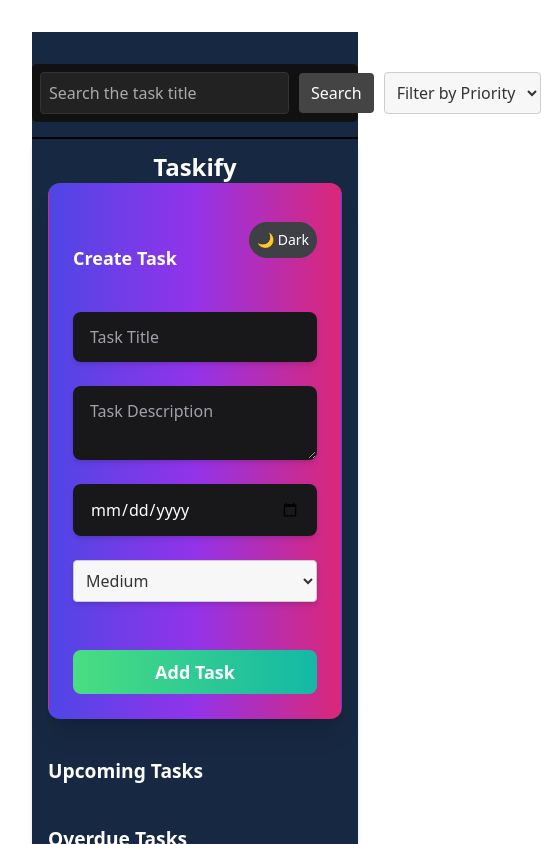
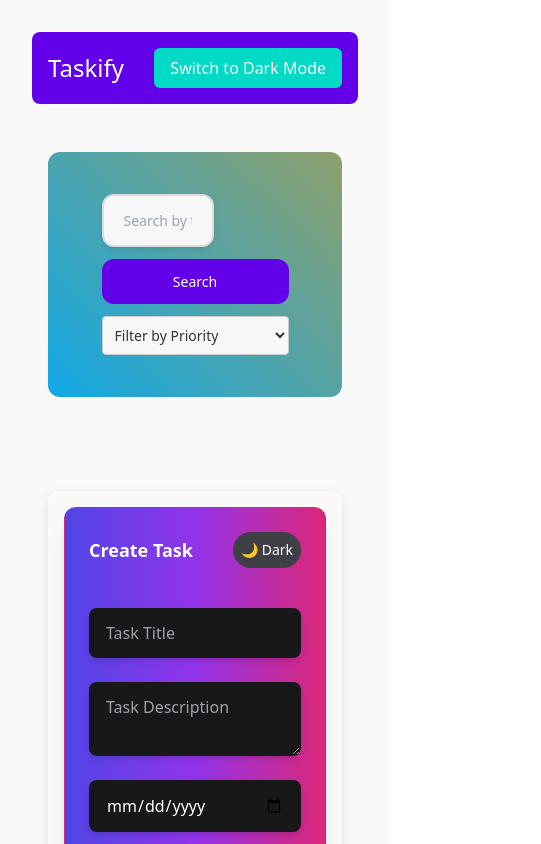
Before and after one commit to anupamxy/taskydocs, a React (Vite) app: page / in a window 390 px wide. Shown: the top 844 px of the page, 541 px wide, since content can reach past the window. Built offline with nearby package versions, Linux system fonts and the light colour scheme.

Commit message:
Added all component to app.jsx

```diff
--- a/src/App.css
+++ b/src/App.css
@@ -1,226 +1,147 @@
-/* #root {
-  max-width: 1280px;
-  margin: 0 auto;
-  padding: 2rem;
-  text-align: center;
+/* Root */
+:root {
+  --bg-light: #f9f9f9;
+  --bg-dark: #121212;
+  --text-light: #333;
+  --text-dark: #e0e0e0;
+  --primary: #6200ea;
+  --secondary: #03dac5;
 }
 
-.logo {
-  height: 6em;
-  padding: 1.5em;
-  will-change: filter;
-  transition: filter 300ms;
-}
-.logo:hover {
-  filter: drop-shadow(0 0 2em #646cffaa);
-}
-.logo.react:hover {
-  filter: drop-shadow(0 0 2em #61dafbaa);
+/* Base Styles */
+.app-container {
+  min-height: 100vh;
+  display: flex;
+  flex-direction: column;
+  align-items: center;
+  padding: 2rem;
+  transition: background-color 0.3s ease;
 }
 
-@keyframes logo-spin {
-  from {
-    transform: rotate(0deg);
-  }
-  to {
-    transform: rotate(360deg);
-  }
+.light {
+  background-color: var(--bg-light);
+  color: var(--text-light);
 }
 
-@media (prefers-reduced-motion: no-preference) {
-  a:nth-of-type(2) .logo {
-    animation: logo-spin infinite 20s linear;
-  }
+.dark {
+  background-color: var(--bg-dark);
+  color: var(--text-dark);
 }
 
-.card {
-  padding: 2em;
+/* Header */
+.header {
+  width: 100%;
+  max-width: 800px;
+  display: flex;
+  justify-content: space-between;
+  align-items: center;
+  padding: 1rem;
+  background: var(--primary);
+  color: white;
+  border-radius: 8px;
+  margin-bottom: 2rem;
 }
 
-.read-the-docs {
-  color: #888;
-} */
-
-
-/* Base styles */
-#root {
-  max-width: 1280px;
-  margin: 0 auto;
-  padding: 2rem;
-  text-align: center;
+.header h1 {
+  font-size: 2rem;
 }
 
-.logo {
-  height: 6em;
-  padding: 1.5em;
-  will-change: filter;
-  transition: filter 300ms;
+.theme-toggle {
+  padding: 0.5rem 1rem;
+  border: none;
+  background: var(--secondary);
+  color: #fff;
+  border-radius: 6px;
+  cursor: pointer;
+  transition: background 0.3s;
 }
 
-.logo:hover {
-  filter: drop-shadow(0 0 2em #646cffaa);
+.theme-toggle:hover {
+  background: #018786;
 }
 
-.logo.react:hover {
-  filter: drop-shadow(0 0 2em #61dafbaa);
+/* Main Content */
+.main-content {
+  width: 100%;
+  max-width: 1200px;
+  display: flex;
+  flex-direction: column;
+  align-items: center;
+  gap: 2rem;
 }
 
-/* App.css */
+/* Task Container */
+.task-container {
+  width: 100%;
+  max-width: 800px;
+  background-color: rgba(255, 255, 255, 0.05);
+  padding: 2rem;
+  border-radius: 10px;
+  box-shadow: 0 4px 12px rgba(0, 0, 0, 0.1);
+}
+
+/* Task Sections */
+section {
+  margin-top: 1rem;
+}
+
+section h2 {
+  font-size: 1.25rem;
+  font-weight: bold;
+  color: var(--primary);
+}
+
+/* Task Lists */
+.task-list {
+  display: flex;
+  flex-direction: column;
+  gap: 1rem;
+}
+
+/* Todo Item */
+.todo-item {
+  padding: 1rem;
+  border-radius: 8px;
+  background-color: var(--primary);
+  color: #fff;
+  display: flex;
+  justify-content: space-between;
+  align-items: center;
+  transition: background-color 0.3s;
+}
+
+.todo-item.completed {
+  background-color: #34a853;
+}
+
+.todo-item:hover {
+  background-color: #3700b3;
+}
+
+/* Search Bar */
 .search-bar {
   width: 100%;
-  margin-bottom: 1rem;
-  padding: 0.5rem;
+  max-width: 800px;
+  padding: 0.75rem;
   border-radius: 8px;
-  background-color: #f0f0f0;
+  background-color: var(--bg-light);
   border: 1px solid #ccc;
 }
 
-.filters select {
-  margin-right: 1rem;
+.search-bar input {
+  width: calc(100% - 80px);
   padding: 0.5rem;
-  border-radius: 8px;
-  background-color: #f0f0f0;
-  border: 1px solid #ccc;
+  border: none;
+  border-radius: 6px;
 }
 
+/* Responsive Styles */
+@media (max-width: 768px) {
+  .main-content, .task-container {
+    padding: 1rem;
+  }
 
-
-@keyframes logo-spin {
-  from {
-    transform: rotate(0deg);
-  }
-  to {
-    transform: rotate(360deg);
+  .header h1 {
+    font-size: 1.5rem;
   }
 }
-
-@media (prefers-reduced-motion: no-preference) {
-  a:nth-of-type(2) .logo {
-    animation: logo-spin infinite 20s linear;
-  }
-}
-
-/* Updated Todo item section styles */
-.card {
-  padding: 2em;
-}
-
-.read-the-docs {
-  color: #888;
-}
-
-/* Specific styles for the different states */
-.upcoming {
-  background-color: rgba(255, 255, 0, 0.1); /* very light yellow */
-  border: 1px solid rgba(255, 255, 0, 0.3);
-}
-
-.overdue {
-  background-color: rgba(255, 0, 0, 0.1); /* very light red */
-  border: 1px solid rgba(255, 0, 0, 0.3);
-}
-
-.completed {
-  background-color: rgba(0, 255, 0, 0.1); /* very light green */
-  border: 1px solid rgba(0, 255, 0, 0.3);
-}
-
-/* Apply padding and margin to reduce size */
-.todo-item {
-  padding: 1.5em;
-  margin: 0.5em;
-  border-radius: 0.75em;
-  box-shadow: 0px 0px 10px rgba(0, 0, 0, 0.1);
-  transition: all 0.3s ease;
-}
-
-.todo-item input,
-.todo-item textarea,
-.todo-item select {
-  width: 100%;
-  border-radius: 0.5em;
-  padding: 0.5em;
-}
-
-.todo-item input:read-only,
-.todo-item textarea:read-only {
-  background-color: transparent;
-}
-
-/* Position edit and delete buttons at best place */
-.todo-item button {
-  margin-top: 0.5em;
-  border-radius: 0.5em;
-  padding: 0.5em;
-  cursor: pointer;
-}
-
-.todo-item button:disabled {
-  opacity: 0.5;
-}
-
-.todo-item button:first-child {
-  background-color: #f0f0f0;
-  margin-right: 0.5em;
-}
-
-.todo-item button:last-child {
-  background-color: #ff4d4d;
-}
-
-.todo-item button:hover {
-  opacity: 0.8;
-}
-
-/* Text styles for clear visibility */
-.todo-item input,
-.todo-item textarea,
-.todo-item select {
-  font-size: 1rem;
-  font-weight: 400;
-}
-
-.todo-item.completed input,
-.todo-item.completed textarea {
-  text-decoration: line-through;
-}
-
-.todo-item input,
-.todo-item textarea {
-  font-size: 1.1rem;
-  padding: 0.8rem;
-}
-
-.todo-item.completed .todo-title,
-.todo-item.completed .todo-description {
-  text-decoration: line-through;
-}
-
-/* Section headers styles */
-h2 {
-  margin-top: 2em;
-  font-size: 1.5rem;
-  font-weight: bold;
-  text-align: left;
-}
-
-.space-y-4 {
-  margin-bottom: 1em;
-}
-
-/* Responsive Design */
-@media (max-width: 768px) {
-  .todo-item {
-    padding: 1rem;
-    margin: 0.5rem;
-  }
-
-  .todo-item button {
-    padding: 0.3em;
-    font-size: 0.8rem;
-  }
-
-  h2 {
-    font-size: 1.2rem;
-  }
-}
--- a/src/App.jsx
+++ b/src/App.jsx
@@ -1,13 +1,15 @@
-import { useEffect, useState } from "react";
-import "./App.css";
+import React, { useEffect, useState } from "react";
 import Search from "./components/search/Search";
 import TodoForm from "./components/TodoForm";
 import TodoItem from "./components/TodoItem";
-
 import { TodoProvider } from "./context";
+import "./App.css";
 
 function App() {
   const [todos, setTodos] = useState([]);
+  const [isDarkMode, setIsDarkMode] = useState(false);
+
+  const toggleTheme = () => setIsDarkMode(!isDarkMode);
 
   const addTodo = (todo) => {
     setTodos((prev) => [{ id: Date.now(), ...todo }, ...prev]);
@@ -34,11 +36,8 @@ function App() {
   };
 
   useEffect(() => {
-    const todos = JSON.parse(localStorage.getItem("todos"));
-
-    if (todos && todos.length > 0) {
-      setTodos(todos);
-    }
+    const savedTodos = JSON.parse(localStorage.getItem("todos"));
+    if (savedTodos) setTodos(savedTodos);
   }, []);
 
   useEffect(() => {
@@ -59,31 +58,45 @@ function App() {
     <TodoProvider
       value={{ todos, addTodo, updateTodo, deleteTodo, toggleComplete }}
     >
-      <div className="bg-[#172842] min-h-screen py-8">
-        <Search todos = {todos}/>
-        <div className="w-full max-w-2xl mx-auto shadow-md rounded-lg px-4 py-3 text-white">
-          <h1 className="text-2xl font-bold text-center">Taskify</h1>
+      <div className={`app-container ${isDarkMode ? 'dark' : 'light'}`}>
+        <header className="header">
+          <h1>Taskify</h1>
+          <button onClick={toggleTheme} className="theme-toggle">
+            {isDarkMode ? "Switch to Light Mode" : "Switch to Dark Mode"}
+          </button>
+        </header>
+
+        <div className="main-content">
+          <Search todos={todos} />
+          <div className="task-container">
             <TodoForm />
 
+            <section>
               <h2>Upcoming Tasks</h2>
-          <div className="space-y-4">
+              <div className="task-list">
                 {getFilteredTodos("upcoming").map((todo) => (
                   <TodoItem key={todo.id} todo={todo} />
                 ))}
               </div>
+            </section>
 
+            <section>
               <h2>Overdue Tasks</h2>
-          <div className="space-y-4">
+              <div className="task-list">
                 {getFilteredTodos("overdue").map((todo) => (
                   <TodoItem key={todo.id} todo={todo} />
                 ))}
               </div>
+            </section>
 
+            <section>
               <h2>Completed Tasks</h2>
-          <div className="space-y-4">
+              <div className="task-list">
                 {getFilteredTodos("completed").map((todo) => (
                   <TodoItem key={todo.id} todo={todo} />
                 ))}
+              </div>
+            </section>
           </div>
         </div>
       </div>
--- a/src/components/search/Search.css
+++ b/src/components/search/Search.css
@@ -1,113 +1,150 @@
-/* Search.css */
+/* Search Form Styling */
+.search-form {
+  width: 100%;
+  max-width: 100%;
+  margin: 0 auto;
+  padding: 2rem;
+  transition: all 0.3s ease-in-out;
+  display: flex;
+  justify-content: center;
+  align-items: center;
+  background: linear-gradient(45deg, #6200ea, #03a9f4, #ff9800); /* Initial gradient */
+  background-size: 400% 400%; /* To make the gradient larger for animation */
+  animation: gradientAnimation 10s ease infinite; /* Animation for background */
+  border-radius: 12px;
+}
 
-.search-form {
-    display: flex;
-    align-items: center;
-    background-color: rgb(17, 17, 17);
-    padding: 8px;
-    border-radius: 5px;
+@keyframes gradientAnimation {
+  0% {
+    background-position: 0% 50%;
+  }
+  50% {
+    background-position: 100% 50%;
+  }
+  100% {
+    background-position: 0% 50%;
+  }
+}
+
+/* Container to hold search input, button, and priority select */
+.search-container {
+  display: flex;
+  flex-wrap: wrap;
+  gap: 20px;
+  justify-content: center;
+  width: 100%;
+  max-width: 800px;
+}
+
+/* Search input field */
+.search-input {
+  flex: 1;
+  padding: 14px 20px;
+  font-size: 18px;
+  border: 2px solid #ddd;
+  border-radius: 12px;
+  outline: none;
+  transition: border-color 0.3s ease, box-shadow 0.3s ease;
+  background-color: #f7f7f7;
+  box-shadow: 0 2px 4px rgba(0, 0, 0, 0.1);
+}
+
+.search-input:focus {
+  border-color: #6200ea;
+  box-shadow: 0 0 5px rgba(98, 0, 234, 0.4);
+}
+
+/* Search button */
+.search-button {
+  padding: 12px 24px;
+  font-size: 16px;
+  background-color: #6200ea;
+  color: white;
+  border: none;
+  border-radius: 12px;
+  cursor: pointer;
+  outline: none;
+  transition: background-color 0.3s ease, transform 0.2s ease;
+}
+
+.search-button:hover {
+  background-color: #3700b3;
+  transform: translateY(-2px);
+}
+
+.search-button:active {
+  transform: translateY(1px);
+}
+
+/* Priority filter select */
+.priority-select {
+  padding: 14px 20px;
+  font-size: 16px;
+  border: 2px solid #ddd;
+  border-radius: 12px;
+  background-color: #f7f7f7;
+  cursor: pointer;
+  outline: none;
+  transition: border-color 0.3s ease;
+}
+
+.priority-select:focus {
+  border-color: #6200ea;
+}
+
+/* Display search results */
+.search-results {
+  margin-top: 30px;
+  width: 100%;
+}
+
+.search-result-item {
+  padding: 15px;
+  background-color: #f4f4f4;
+  border-radius: 12px;
+  margin-bottom: 12px;
+  box-shadow: 0 2px 6px rgba(0, 0, 0, 0.1);
+  transition: background-color 0.3s ease, box-shadow 0.3s ease;
+}
+
+.search-result-item:hover {
+  background-color: #e3e3e3;
+  box-shadow: 0 4px 12px rgba(0, 0, 0, 0.1);
+}
+
+/* No Results */
+.no-results {
+  text-align: center;
+  font-size: 16px;
+  color: #999;
+}
+
+/* Media Queries for Mobile */
+@media (max-width: 640px) {
+  .search-container {
+    flex-direction: column;
+    gap: 12px;
+    padding: 10px;
+  }
+
+  .search-input,
+  .search-button,
+  .priority-select {
+    font-size: 14px;
+  }
+
+  .search-button {
     width: 100%;
-    max-width: 500px;
-    margin: auto;
+  }
+}
+
+/* Media Queries for Tablet and Small Desktop */
+@media (max-width: 1024px) {
+  .search-container {
+    max-width: 90%;
   }
 
   .search-input {
-    flex: 1;
-    padding: 10px;
-    background-color: rgb(9, 9, 9);
-    color: #fff;
-    border: none;
-    border-radius: 3px 0 0 3px;
-    font-size: 16px;
+    width: 60%;
   }
-
-  .search-input::placeholder {
-    color: #aaa;
-  }
-
-  .search-button {
-    padding: 10px 15px;
-    background-color: rgb(51, 56, 52);
-    color: #fff;
-    border: none;
-    border-radius: 0 3px 3px 0;
-    cursor: pointer;
-    font-size: 16px;
-    transition: background-color 0.3s ease;
-  }
-
-  .search-button:hover {
-    background-color: #777;
-  }
-
-  .search-button:focus,
-  .search-input:focus {
-    outline: none;
-  }
-
-  .search-results {
-    margin-top: 15px;
-    background-color: rgb(0, 0, 0);
-    padding: 1px;
-    border-radius: 5px;
-    color: #fff;
-  }
-
-  .search-result-item {
-    padding: 5px 0;
-    border-bottom: 1px solid rgb(199, 55, 55);
-  }
-
-  .search-result-item:last-child {
-    border-bottom: none;
-  }
-
-  .no-results {
-    color: #aaa;
-    font-style: italic;
-  }
-
-  .search-form {
-    display: flex;
-    gap: 10px;
-    align-items: center;
-  }
-
-  .search-input {
-    padding: 8px;
-    border: 1px solid #333;
-    border-radius: 4px;
-    background-color: #222;
-    color: #fff;
-  }
-
-  .search-button {
-    padding: 8px 12px;
-    border: none;
-    border-radius: 4px;
-    background-color: #444;
-    color: #fff;
-    cursor: pointer;
-  }
-
-  .priority-select {
-    padding: 8px;
-    border: 1px solid #333;
-    border-radius: 4px;
-    background-color: #222;
-    color: #fff;
-    cursor: pointer;
-  }
-
-  .search-results {
-    margin-top: 15px;
-  }
-
-  .search-result-item {
-    padding: 10px;
-    border-bottom: 1px solid #444;
-  }
-
-  .no-results {
-    color: #888;
-  }
+}
--- a/src/components/search/Search.jsx
+++ b/src/components/search/Search.jsx
@@ -5,13 +5,13 @@ import './Search.css';
 const Search = ({ todos }) => {
   const [query, setQuery] = useState('');
   const [searchedResults, setSearchedResults] = useState([]);
-  const [searchedPriority, setSearchedPriority] = useState([]);
+  const [searchedPriority, setSearchedPriority] = useState('');
 
   const handlePriority = (event) => {
     const value = event.target.value;
     setSearchedPriority(value);
 
-    // Filter todos where the "priority" matches the selected priority
+    // Filter todos by priority
     const results = todos.filter(
       (task) =>
         task.priority &&
@@ -25,17 +25,15 @@ const Search = ({ todos }) => {
     const value = event.target.value;
     setQuery(value);
 
-    // Show all tasks if query is empty
     if (value.length === 0) {
       setSearchedResults([]);
       return;
     }
 
-    // Filter todos where the "title" includes the query string
+    // Filter todos by title
     const results = todos.filter(
       (task) =>
         task.title &&
-        typeof task.title === 'string' &&
         task.title.toLowerCase().includes(value.toLowerCase())
     );
     setSearchedResults(results);
@@ -43,12 +41,9 @@ const Search = ({ todos }) => {
 
   const handleSearch = (event) => {
     event.preventDefault();
-
-    // Filter todos where the "title" includes the query string
     const results = todos.filter(
       (task) =>
         task.title &&
-        typeof task.title === 'string' &&
         query.length > 0 &&
         task.title.toLowerCase().includes(query.toLowerCase())
     );
@@ -58,26 +53,30 @@ const Search = ({ todos }) => {
   return (
     <>
       <form onSubmit={handleSearch} className="search-form">
+        <div className="search-container">
           <input
             type="text"
             className="search-input"
-          placeholder="Search the task title"
+            placeholder="Search by task title"
             value={query}
             onChange={handleInputChange}
           />
           <button type="submit" className="search-button">Search</button>
-
-        {/* Priority filter dropdown */}
-        <select onChange={handlePriority} className="priority-select">
+          <select
+            onChange={handlePriority}
+            className="priority-select"
+            value={searchedPriority}
+          >
             <option value="">Filter by Priority</option>
             <option value="Low">Low</option>
             <option value="Medium">Medium</option>
             <option value="High">High</option>
           </select>
+        </div>
       </form>
 
       {/* Display search results */}
-      <div className="search-results">
+      <div className="search-results mt-6">
         {searchedResults.length > 0 ? (
           <ul>
             {searchedResults.map((todo, index) => (
```
Lines whose indentation alone changed are shown as unchanged.
